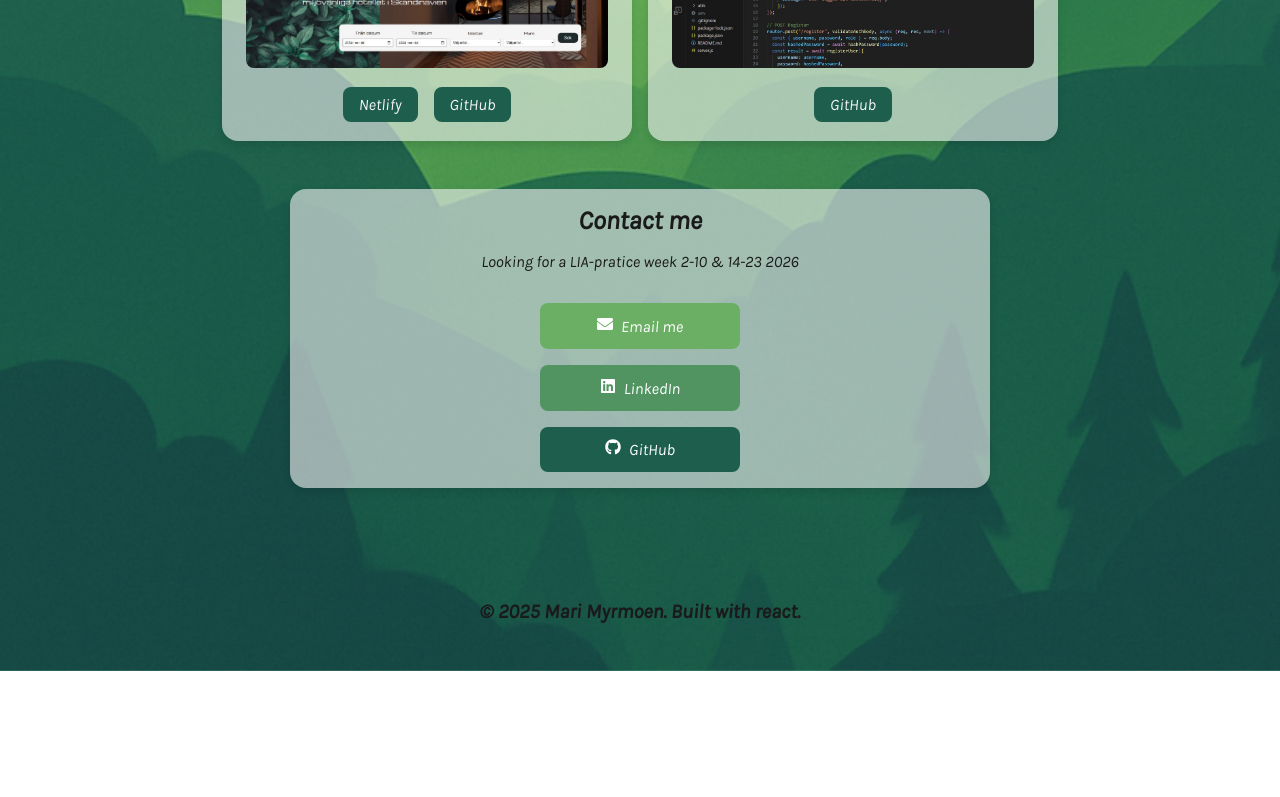
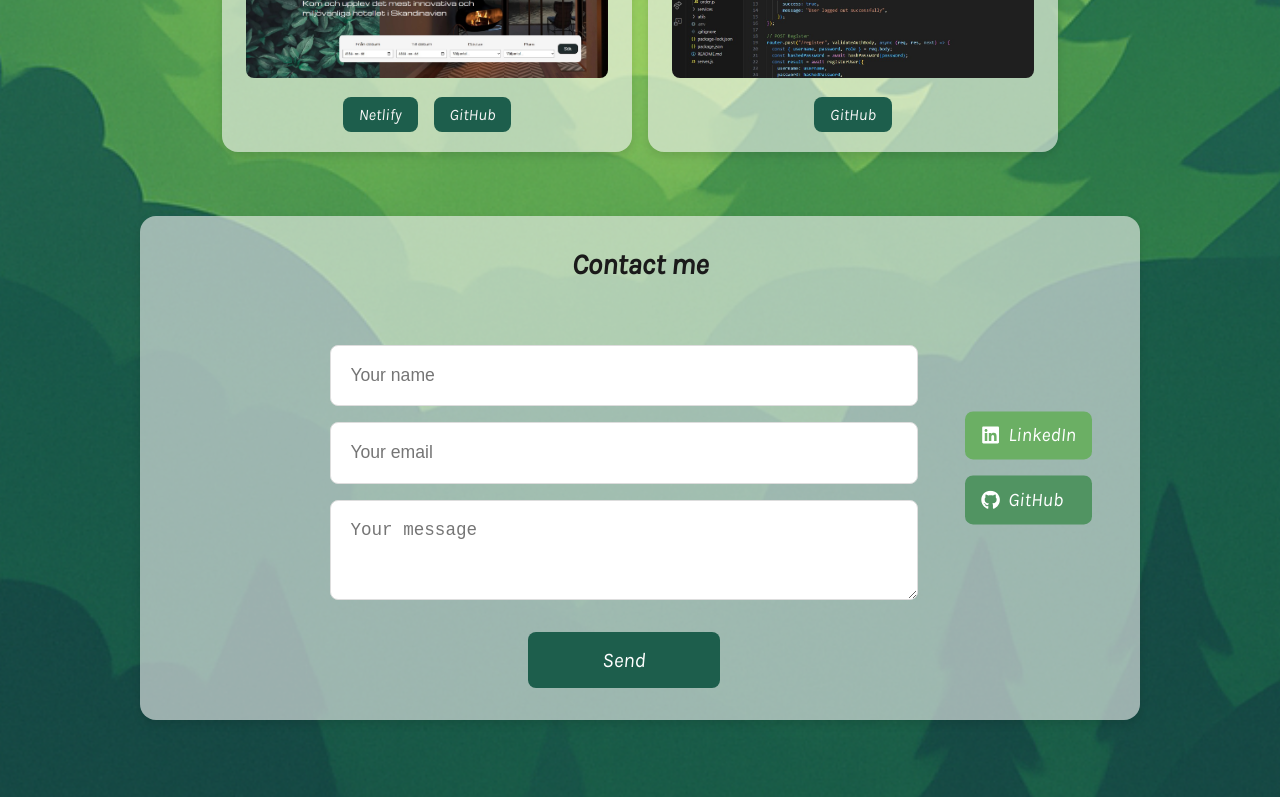
Before and after one commit to MariMyr/my-portfolio, a React (Vite) app: page / in a window 1280 px wide. Shown: the part 2000-2797 px from the top of the page. Before the commit the page ends 2671 px from the top, so only its background shows below. Built offline with nearby package versions, Linux system fonts and the light colour scheme.

Commit message:
Added emailjs for contact section and changed styling for mobile and desktop

```diff
--- a/package.json
+++ b/package.json
@@ -10,6 +10,7 @@
     "preview": "vite preview"
   },
   "dependencies": {
+    "emailjs-com": "^3.2.0",
     "hamburger-react": "^2.5.2",
     "react": "^19.1.1",
     "react-dom": "^19.1.1",
--- a/src/components/about/About.jsx
+++ b/src/components/about/About.jsx
@@ -36,7 +36,7 @@ function About() {
             <h3 className="about__subtitle">Tech Stack</h3>
             <ul className="about__list">
               <li>
-                <FaCss3Alt /> HTML & CSS <FaCss3Alt />
+                <  FaHtml5 /> HTML & CSS <FaCss3Alt />
               </li>
               <li>
                 <FaJs /> JavaScript / React <FaReact />
--- a/src/components/contactform/ContactForm.jsx
+++ /dev/null
@@ -1,46 +0,0 @@
-import "./contactForm.css";
-import { FaGithub, FaLinkedin, FaEnvelope } from 'react-icons/fa';
-
-function ContactForm() {
-  return (
-    <section className="contact__container">
-    <section className="contact-section">
-      <h2 className="contactform__title">Contact me</h2>
-      <p className="availability">Looking for a LIA-pratice week 2-10 & 14-23 2026</p>
-      <section className="contact-buttons">
-        <a
-          href="mari.myr@gmail.com"
-          className="contact-button"
-          target="_blank"
-          rel="noopener noreferrer"
-        >
-          <FaEnvelope style={{ marginRight: '0.5rem' }}/>
-           Email me
-        </a>
-
-        <a
-          href="https://www.linkedin.com/in/mari-myrmoen-74714b145/"
-          className="contact-button"
-          target="_blank"
-          rel="noopener noreferrer"
-        >
-          <FaLinkedin style={{ marginRight: '0.5rem' }}/>
-           LinkedIn
-        </a>
-
-        <a
-          href="https://github.com/MariMyr"
-          className="contact-button"
-          target="_blank"
-          rel="noopener noreferrer"
-        >
-          <FaGithub style={{ marginRight: '0.5rem' }}/>
-           GitHub
-        </a>
-      </section>
-    </section>
-  </section>
-  );
-}
-
-export default ContactForm
--- a/src/components/contactform/contactForm.css
+++ /dev/null
@@ -1,57 +0,0 @@
-.contact__container {
-  padding-left: 1rem;
-  padding-right: 1rem;
-}
-.contact-section {
-  text-align: center;
-  padding: 1rem;
-  margin: 1rem;
-  background: color-mix(in srgb, var(--background) 60%, transparent);
-  border-radius: 1rem;
-  max-width: 700px;
-  margin: 2rem auto;
-  box-shadow: 0 4px 10px rgba(0,0,0,0.1);
-}
-
-.contact-section h2 {
-  color: #1a1a1a;
-  margin-bottom: 1rem;
-}
-
-.availability {
-  font-size: 1rem;
-  color: #1a1a1a;
-  margin-bottom: 2rem;
-}
-
-.contact-buttons {
-  display: flex;
-  flex-direction: column;
-  gap: 1rem;
-  align-items: center;
-}
-
-.contact-button {
-  display: inline-block;
-  padding: 0.8rem 1.5rem;
-  font-size: 1rem;
-  text-decoration: none;
-  color: white;
-  background-color: #0077b5;
-  border-radius: 0.5rem;
-  transition: transform 0.2s, background-color 0.2s;
-  width: 200px;
-  text-align: center;
-}
-
-.contact-button:hover {
-  transform: translateY(-3px);}
-
-.contact-button:nth-child(1) { background-color: var(--accent-one); } /* Mail röd */
-/* .contact-button:nth-child(1):hover { background-color: #c0392b; } */
-
-.contact-button:nth-child(2) { background-color: var(--accent-two) } /* LinkedIn blå */
-/* .contact-button:nth-child(2):hover { background-color: #005582; } */
-
-.contact-button:nth-child(3) { background-color: var(--accent-three) } /* GitHub svart */
-/* .contact-button:nth-child(3):hover { background-color: #111; } */
--- /dev/null
+++ b/src/components/contactsection/ContactSection.jsx
@@ -0,0 +1,63 @@
+import { useState } from "react";
+import "./contactSection.css";
+import { FaGithub, FaLinkedin, FaEnvelope } from 'react-icons/fa';
+import emailjs from "emailjs-com";
+
+function ContactSection() {
+  const [status, setStatus] = useState("");
+
+  const sendEmail = (e) => {
+    e.preventDefault();
+
+    emailjs.sendForm(
+      "service_whbbbur",
+      "template_q81tgoh",
+      e.target,
+      "eC9EyShyIYGEYZC35"
+    )
+    .then(() => {
+      setStatus("✅ Message sent!");
+      e.target.reset();
+    })
+    .catch(() => setStatus("❌ Something went wrong, try again."));
+  };
+
+  return (
+    <section className="contact__container">
+    <section className="contact__section">
+      <h2 className="contactform__title">Contact me</h2>
+        <form className="contact__form" onSubmit={sendEmail}>
+          <input type="text" name="from_name" placeholder="Your name" required />
+          <input type="email" name="from_email" placeholder="Your email" required />
+          <textarea name="message" placeholder="Your message" required />
+          <button type="submit">Send</button>
+          {status && <p className="status">{status}</p>}
+        </form>
+      <section className="contact__buttons">
+
+        <a
+          href="https://www.linkedin.com/in/mari-myrmoen-74714b145/"
+          className="contact__button"
+          target="_blank"
+          rel="noopener noreferrer"
+        >
+          <FaLinkedin style={{ marginRight: '0.5rem' }}/>
+           LinkedIn
+        </a>
+
+        <a
+          href="https://github.com/MariMyr"
+          className="contact__button"
+          target="_blank"
+          rel="noopener noreferrer"
+        >
+          <FaGithub style={{ marginRight: '0.5rem' }}/>
+           GitHub
+        </a>
+      </section>
+    </section>
+  </section>
+  );
+}
+
+export default ContactSection;
--- /dev/null
+++ b/src/components/contactsection/contactSection.css
@@ -0,0 +1,182 @@
+.contact__container {
+  padding-left: 1rem;
+  padding-right: 1rem;
+  display: flex;
+  flex-direction: column;
+  align-items: center;
+}
+.contact__section {
+  text-align: center;
+  padding: 1rem;
+  margin: 1rem;
+  background: color-mix(in srgb, var(--background) 60%, transparent);
+  border-radius: 1rem;
+  width: 100%;
+  max-width: 500px;
+  margin: 2rem auto;
+  box-shadow: 0 4px 10px rgba(0,0,0,0.1);
+}
+
+.contact__section h2 {
+  color: #1a1a1a;
+  margin-bottom: 1rem;
+}
+
+/* Formulär */
+.contact__form {
+  display: flex;
+  flex-direction: column;
+  gap: 1rem;
+  font-family: "Karla", sans-serif;
+}
+
+.contact__form input,
+.contact__form textarea {
+  padding: 0.8rem;
+  border: 1px solid #ddd;
+  border-radius: 0.5rem;
+  font-size: 1rem;
+}
+
+.contact__form textarea {
+  min-height: 100px;
+  resize: vertical;
+}
+
+.contact__form button {
+  display: block;
+  margin: 0 auto;
+  flex-direction: column;
+  align-items: center;
+  background: var(--accent-three);
+  color: white;
+  border: none;
+  padding: 0.8rem;
+  border-radius: 0.5rem;
+  cursor: pointer;
+  font-size: 1rem;
+  transition: background 0.2s;
+  width: 8rem;
+}
+
+.contact__form button:hover {
+  transform: translateY(-3px);
+}
+
+.status {
+  margin-top: 0.5rem;
+  font-weight: bold;
+}
+
+.contact__buttons {
+  display: flex;
+  gap: 1rem;
+  justify-content: center;
+  margin-top: 2rem;
+}
+
+.contact__button {
+  display: flex;
+  flex-direction: row;
+  align-items: center;
+  padding: 0.8rem 1rem;
+  font-size: 1rem;
+  text-decoration: none;
+  color: white;
+  background-color: #0077b5;
+  border-radius: 0.5rem;
+  transition: transform 0.2s, background-color 0.2s;
+  width: 8rem;
+  text-align: center;
+}
+
+.contact__button:hover {
+  transform: translateY(-3px);}
+
+.contact__button:nth-child(1) { background-color: var(--accent-one); }
+.contact__button:nth-child(2) { background-color: var(--accent-two) }
+.contact__button:nth-child(3) { background-color: var(--accent-three) }
+
+/* Desktop */
+@media (min-width: 768px) {
+  .contact__section {
+    text-align: center;
+    display: flex;
+    flex-direction: column;
+    align-items: center;
+    min-width: 600px;
+    padding: 2rem 3rem;
+    gap: 2rem;
+    position: relative;
+  }
+  .contactform__title {
+    font-size: 1.8rem;
+  }
+  .contact__form {
+    width: 60%;
+    margin-right: 1rem;
+  }
+
+  .contact__form input,
+  .contact__form textarea {
+    padding: 1.2rem;
+    font-size: 1.1rem;
+  }
+
+  .contact__form button {
+    width: 10rem;
+    font-size: 1.1rem;
+    padding: 1rem;
+    margin-top: 1rem;
+  }
+
+  .contact__buttons {
+    flex-direction: column;
+    justify-content: center;
+    align-items: center;
+    position: absolute;
+    right: 1rem;
+    gap: 1rem;
+    margin-top: 0;
+    position: absolute;
+    top: 50%;
+    transform: translateY(-50%);
+  }
+
+  .contact__button {
+    width: 100%;
+    max-width: 200px;
+    font-size: 1rem;
+  }
+}
+
+/* Större desktop */
+@media (min-width: 1024px) {
+  .contact__section {
+    min-width: 1000px;
+    margin: 3rem auto;
+    gap: 3rem;
+    position: relative;
+  }
+
+  .contact__form {
+    width: 65%;
+    margin-right: 2rem;
+  }
+  .contact__form button {
+    width: 12rem;
+    font-size: 1.3rem;
+  }
+  .contact__buttons {
+    position: absolute;
+    right: 3rem;
+    top: 50%;
+    transform: translateY(-50%);
+  }
+  .contact__button {
+    width: 100%;
+    max-width: 200px;
+    font-size: 1.2rem;
+  }
+
+}
--- a/src/components/footer/footer.css
+++ b/src/components/footer/footer.css
@@ -9,7 +9,6 @@
   .footer {
     font-weight: bold;
     font-size: 20px;
-    color: var(--primary);
     padding: 5rem 0 3rem 0;
   }
 }
--- a/src/components/hero/Hero.jsx
+++ b/src/components/hero/Hero.jsx
@@ -7,31 +7,15 @@ function Hero({theme}) {
   return (
     <section className="hero">
       <article className="heroimg__container">
-      <h1 className="hero">Mari Myrmoen</h1>
+      <h1>Mari Myrmoen</h1>
       <img
         src={profileImg}
         alt="Profilbild av Mari Myrmoen"
         className="profile__img"
       />
       </article>
-      <h3 className="hero">Frontend Developer in the making.</h3>
-      <article className="hero__links">
-        <a href="https://github.com/MariMyr" className="hero__link">
-          GitHub
-        </a>
-        <a href="#" className="hero__link">
-          Download CV
-        </a>
-        <a
-          href="https://www.linkedin.com/in/mari-myrmoen-74714b145/"
-          className="hero__link"
-        >
-          LinkedIn
-        </a>
-        <a href="#" className="hero__link">
-          Contact
-        </a>
-      </article>
+      <h3 className="hero__about">Frontend Developer in the making.</h3>
+      <p className="hero__text">Looking for a LIA-pratice week 2-10 & 14-23 2026</p>
     </section>
   );
 }
--- a/src/components/hero/hero.css
+++ b/src/components/hero/hero.css
@@ -3,6 +3,17 @@
   flex-direction: column;
   align-items: center;
   margin: .3rem;
+}
+.heroimg__container {
+  display: flex;
+  flex-direction: row;
+  align-items: center;
+}
+.hero__about {
+  margin: 1rem;
+}
+.hero__text {
+  color: #f5f5f5;
 }
 .hero__links {
     margin-top: 1rem;
--- a/src/pages/homepage/HomePage.jsx
+++ b/src/pages/homepage/HomePage.jsx
@@ -2,12 +2,12 @@ import "./homePage.css";
 import Header from "../../components/header/Header";
 import About from "../../components/about/About";
 import Projects from "../../components/projects/Projects";
-import ContactForm from "../../components/contactform/ContactForm";
 import Footer from "../../components/footer/Footer";
 import backgroundLight from "../../assets/images/background_light.png"
 import backgroundDark from "../../assets/images/background_dark.png"
 import { useEffect, useState } from "react";
 import Hero from "../../components/hero/Hero";
+import ContactSection from "../../components/contactSection/ContactSection";
 
 function HomePage() {
   const [theme, setTheme] = useState(localStorage.getItem('theme') || 'light');
@@ -38,7 +38,7 @@ function HomePage() {
         <Hero theme={theme} />
         <About />
         <Projects />
-        <ContactForm />
+        <ContactSection />
         <Footer />
       </article>
     </section>
```
Also changed, not shown: 1 other file (tests, documents, lock files or other folders).
